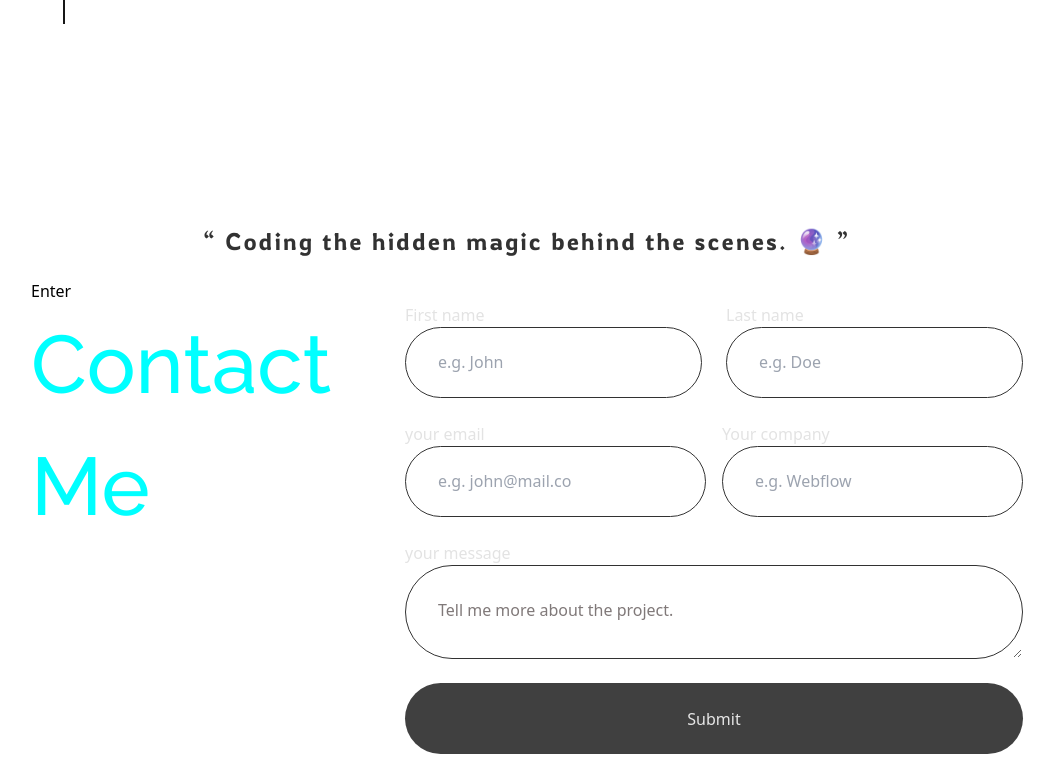
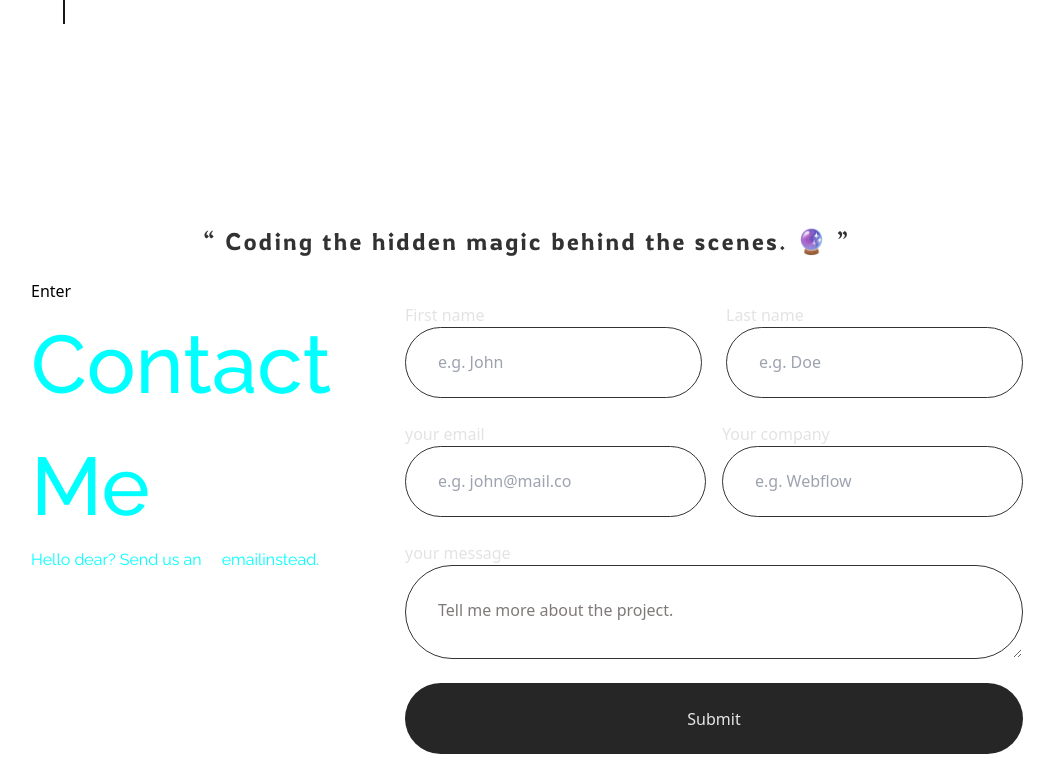
Before and after one commit to sebchi-crtl/seb-portfolio, a Next.js app: page / in a window 1280 px wide. Shown: the part 675-1453 px from the top of the page, without its empty margins (113-1167 px from the left). Built offline with nearby package versions, Linux system fonts and the light colour scheme; a web font is replaced by a local one.

Commit message:
send us mail

```diff
--- a/components/contact/Contact.tsx
+++ b/components/contact/Contact.tsx
@@ -7,6 +7,14 @@ const Contact = () => {
                 <h1 className='text-[3.5rem] md:text-[4.28rem] lg:text-[4.92rem] xl:text-[5.1rem] font-medium'>
                     Contact Me
                 </h1>
+                <p>
+                    Hello dear? Send us an &emsp;
+                    <span>
+                        email
+                    </span>
+                    instead.
+                </p>
+
             </div>
             <div className={` ${style.contact_form} w-full `}>
                 <form method="" >
@@ -38,7 +46,7 @@ const Contact = () => {
                         <textarea required placeholder="Tell me more about the project." maxLength={5000} id="field" name="field" data-name="Field"></textarea>
                     </div>
 
-                    <input className='h-[4.4rem] bg-neutral-700 w-full my-6 text-neutral-200 rounded-full' type="submit" value="Submit" data-wait="Please wait..." />
+                    <input className='h-[4.4rem] bg-neutral-800 hover:bg-neutral-950 border-none outline-none w-full my-6 text-neutral-200 rounded-full' type="submit" value="Submit" data-wait="Please wait..." />
 
                 </form>
             </div>
```
